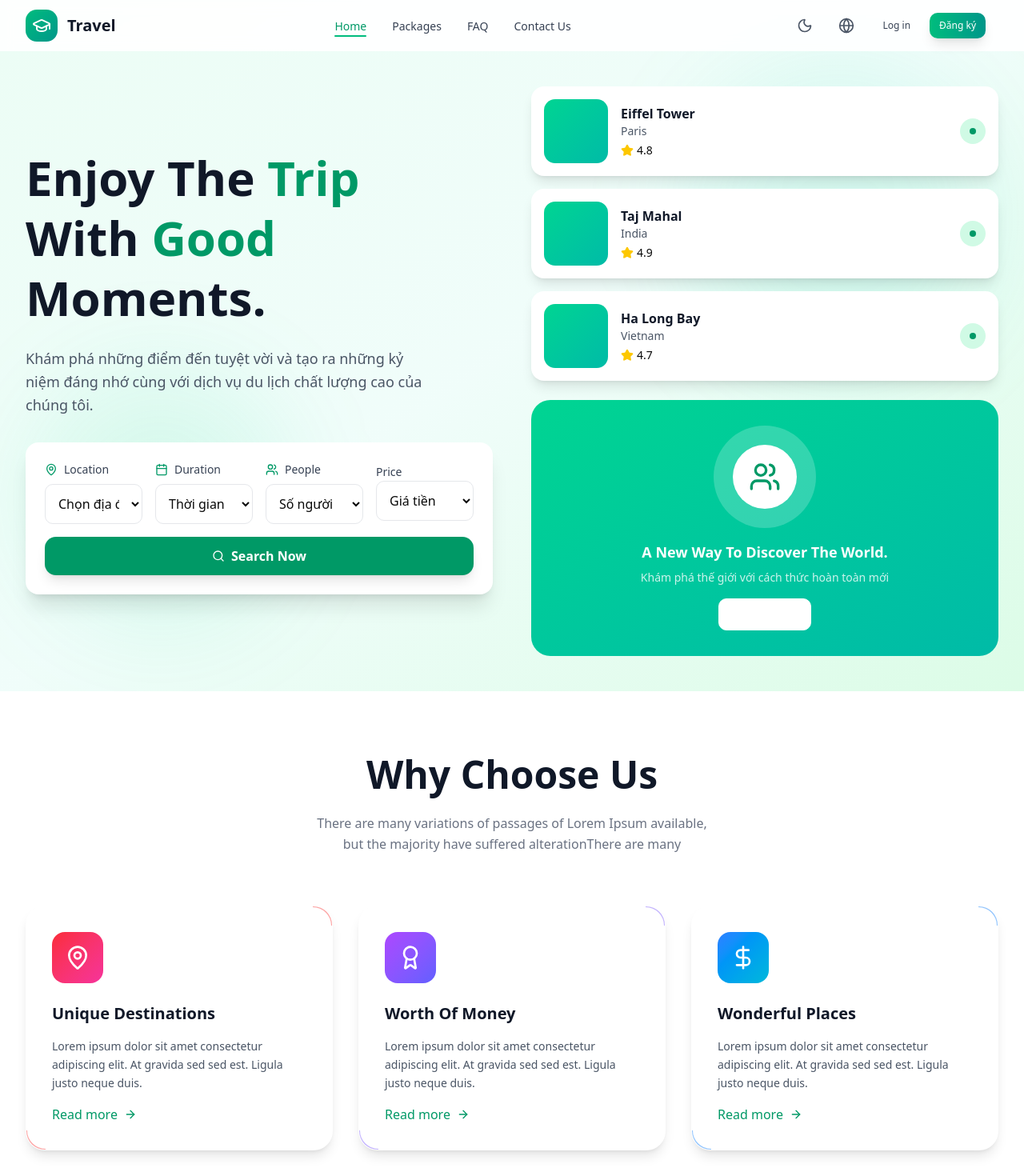
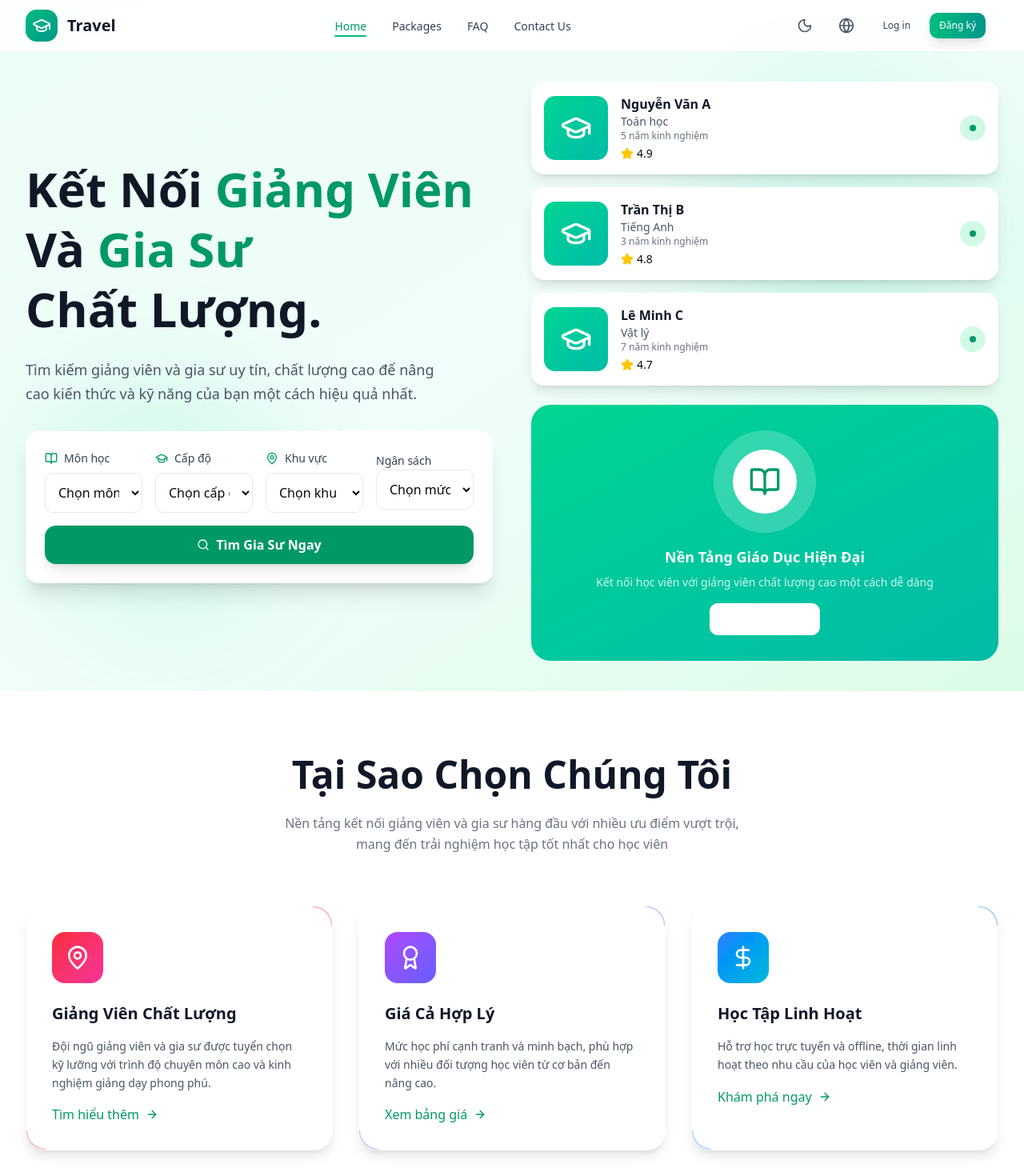
Before and after one commit to nhanbernie/edu-bridge-client, a Next.js app: page / in a window 1280 px wide. Shown: the top 1470 px of the page at 80% size. Built offline with nearby package versions, Linux system fonts and the light colour scheme.

Commit message:
fix: landinpage content

```diff
--- a/src/features/marketing/components/CTASection.tsx
+++ b/src/features/marketing/components/CTASection.tsx
@@ -9,11 +9,11 @@ const CTASection = () => {
 
   const testimonials = [
     {
-      name: "Kevin Andrew",
+      name: "Nguyễn Minh Anh",
       rating: 5,
       comment:
-        "Amazing experience! The service was exceptional and the destinations were breathtaking. Highly recommend for anyone looking for adventure.",
-      avatar: "KA",
+        "Tôi đã tìm được gia sư Toán rất giỏi qua nền tảng này. Con tôi đã cải thiện điểm số đáng kể chỉ sau 2 tháng học.",
+      avatar: "MA",
     },
   ];
 
@@ -41,13 +41,13 @@ const CTASection = () => {
             <div className="space-y-8">
               <div className="space-y-6">
                 <h3 className="text-4xl font-bold text-gray-900 leading-tight">
-                  What Our
+                  Phản Hồi Từ
                   <br />
-                  Happy Customers Says.
+                  Học Viên Của Chúng Tôi.
                 </h3>
                 <p className="text-lg text-gray-600 leading-relaxed">
-                  Hear from our satisfied customers who have experienced amazing journeys with us.
-                  Their stories inspire us to continue providing exceptional service.
+                  Nghe những chia sẻ từ học viên và phụ huynh đã có trải nghiệm tuyệt vời với các
+                  giảng viên và gia sư chất lượng cao của chúng tôi.
                 </p>
               </div>
 
@@ -85,7 +85,7 @@ const CTASection = () => {
                     </div>
                   ))}
                 </div>
-                <span className="text-gray-600 text-sm">+1000 happy customers</span>
+                <span className="text-gray-600 text-sm">+1000 học viên hài lòng</span>
               </div>
             </div>
           </div>
@@ -98,11 +98,11 @@ const CTASection = () => {
           <div className="space-y-8">
             <div className="space-y-4">
               <h3 className="text-3xl lg:text-4xl font-bold text-white">
-                Subscribe for Our Food Update
+                Đăng Ký Nhận Thông Tin Mới Nhất
               </h3>
               <p className="text-white/90 text-lg max-w-2xl mx-auto">
-                Get the latest updates on new destinations, special offers, and travel tips
-                delivered straight to your inbox.
+                Nhận thông tin về giảng viên mới, khóa học đặc biệt và các mẹo học tập hiệu quả được
+                gửi trực tiếp đến email của bạn.
               </p>
             </div>
 
@@ -113,7 +113,7 @@ const CTASection = () => {
                   <Mail className="absolute left-3 top-1/2 transform -translate-y-1/2 w-5 h-5 text-gray-400" />
                   <input
                     type="email"
-                    placeholder="Enter your email here"
+                    placeholder="Nhập email của bạn"
                     value={email}
                     onChange={(e) => setEmail(e.target.value)}
                     className="w-full pl-10 pr-4 py-4 rounded-xl border-0 focus:ring-2 focus:ring-white/50 focus:outline-none"
@@ -123,7 +123,7 @@ const CTASection = () => {
                   size="lg"
                   className="bg-white text-emerald-600 hover:bg-gray-50 font-semibold px-6 py-4 rounded-xl shadow-lg hover:shadow-xl transition-all duration-300"
                 >
-                  Subscribe
+                  Đăng Ký
                 </EBButton>
               </div>
             </div>
@@ -133,25 +133,25 @@ const CTASection = () => {
               <div className="bg-white/10 backdrop-blur-sm rounded-2xl p-6">
                 <div className="grid grid-cols-2 md:grid-cols-4 gap-6 text-white/80 text-sm">
                   <div>
-                    <h4 className="font-semibold text-white mb-2">Travel</h4>
-                    <p>Your trusted travel companion</p>
+                    <h4 className="font-semibold text-white mb-2">EduBridge</h4>
+                    <p>Nền tảng kết nối giáo dục tin cậy</p>
                   </div>
                   <div>
-                    <h4 className="font-semibold text-white mb-2">About Us</h4>
-                    <p>Learn more about our story</p>
+                    <h4 className="font-semibold text-white mb-2">Về Chúng Tôi</h4>
+                    <p>Tìm hiểu câu chuyện của chúng tôi</p>
                   </div>
                   <div>
-                    <h4 className="font-semibold text-white mb-2">Services</h4>
-                    <p>Explore our offerings</p>
+                    <h4 className="font-semibold text-white mb-2">Dịch Vụ</h4>
+                    <p>Khám phá các dịch vụ của chúng tôi</p>
                   </div>
                   <div>
-                    <h4 className="font-semibold text-white mb-2">Company</h4>
-                    <p>Join our mission</p>
+                    <h4 className="font-semibold text-white mb-2">Công Ty</h4>
+                    <p>Tham gia sứ mệnh của chúng tôi</p>
                   </div>
                 </div>
                 <div className="mt-6 pt-6 border-t border-white/20 text-center">
                   <p className="text-white/60 text-sm">
-                    © 2024 Travel Company. All rights reserved.
+                    © 2024 EduBridge. Tất cả quyền được bảo lưu.
                   </p>
                 </div>
               </div>
--- a/src/features/marketing/components/FeatureSection.tsx
+++ b/src/features/marketing/components/FeatureSection.tsx
@@ -95,26 +95,26 @@ const FeatureSection = () => {
   const features = [
     {
       icon: MapPin,
-      title: "Unique Destinations",
+      title: "Giảng Viên Chất Lượng",
       description:
-        "Lorem ipsum dolor sit amet consectetur adipiscing elit. At gravida sed sed est. Ligula justo neque duis.",
-      linkText: "Read more",
+        "Đội ngũ giảng viên và gia sư được tuyển chọn kỹ lưỡng với trình độ chuyên môn cao và kinh nghiệm giảng dạy phong phú.",
+      linkText: "Tìm hiểu thêm",
       iconBg: "bg-gradient-to-br from-red-500 to-pink-500",
     },
     {
       icon: Award,
-      title: "Worth Of Money",
+      title: "Giá Cả Hợp Lý",
       description:
-        "Lorem ipsum dolor sit amet consectetur adipiscing elit. At gravida sed sed est. Ligula justo neque duis.",
-      linkText: "Read more",
+        "Mức học phí cạnh tranh và minh bạch, phù hợp với nhiều đối tượng học viên từ cơ bản đến nâng cao.",
+      linkText: "Xem bảng giá",
       iconBg: "bg-gradient-to-br from-purple-500 to-indigo-500",
     },
     {
       icon: DollarSign,
-      title: "Wonderful Places",
+      title: "Học Tập Linh Hoạt",
       description:
-        "Lorem ipsum dolor sit amet consectetur adipiscing elit. At gravida sed sed est. Ligula justo neque duis.",
-      linkText: "Read more",
+        "Hỗ trợ học trực tuyến và offline, thời gian linh hoạt theo nhu cầu của học viên và giảng viên.",
+      linkText: "Khám phá ngay",
       iconBg: "bg-gradient-to-br from-blue-500 to-cyan-500",
     },
   ];
@@ -124,11 +124,11 @@ const FeatureSection = () => {
       <div className="max-w-7xl mx-auto px-4 sm:px-6 lg:px-8">
         {/* Section Header */}
         <div className="text-center space-y-6 mb-16">
-          <h2 className="text-4xl lg:text-5xl font-bold text-gray-900">Why Choose Us</h2>
+          <h2 className="text-4xl lg:text-5xl font-bold text-gray-900">Tại Sao Chọn Chúng Tôi</h2>
           <p className="text-gray-500 max-w-2xl mx-auto leading-relaxed">
-            There are many variations of passages of Lorem Ipsum available,
+            Nền tảng kết nối giảng viên và gia sư hàng đầu với nhiều ưu điểm vượt trội,
             <br />
-            but the majority have suffered alterationThere are many
+            mang đến trải nghiệm học tập tốt nhất cho học viên
           </p>
         </div>
 
--- a/src/features/marketing/components/HeroSection.tsx
+++ b/src/features/marketing/components/HeroSection.tsx
@@ -1,21 +1,21 @@
 "use client";
 
 import React, { useState } from "react";
-import { MapPin, Calendar, Users, Search, Star } from "lucide-react";
+import { MapPin, BookOpen, Search, Star, GraduationCap } from "lucide-react";
 import EBButton from "@/components/common/EBButton";
 
 const HeroSection = () => {
   const [searchForm, setSearchForm] = useState({
+    subject: "",
+    level: "",
     location: "",
-    duration: "",
-    people: "",
-    price: "",
+    budget: "",
   });
 
-  const destinations = [
-    { name: "Eiffel Tower", location: "Paris", rating: 4.8, image: "/api/placeholder/300/200" },
-    { name: "Taj Mahal", location: "India", rating: 4.9, image: "/api/placeholder/300/200" },
-    { name: "Ha Long Bay", location: "Vietnam", rating: 4.7, image: "/api/placeholder/300/200" },
+  const tutors = [
+    { name: "Nguyễn Văn A", subject: "Toán học", rating: 4.9, experience: "5 năm kinh nghiệm" },
+    { name: "Trần Thị B", subject: "Tiếng Anh", rating: 4.8, experience: "3 năm kinh nghiệm" },
+    { name: "Lê Minh C", subject: "Vật lý", rating: 4.7, experience: "7 năm kinh nghiệm" },
   ];
 
   return (
@@ -33,15 +33,15 @@ const HeroSection = () => {
             <div className="space-y-8">
               <div className="space-y-6">
                 <h1 className="text-5xl lg:text-6xl font-bold text-gray-900 leading-tight">
-                  Enjoy The <span className="text-emerald-600">Trip</span>
+                  Kết Nối <span className="text-emerald-600">Giảng Viên</span>
                   <br />
-                  With <span className="text-emerald-600">Good</span>
+                  Và <span className="text-emerald-600">Gia Sư</span>
                   <br />
-                  Moments.
+                  Chất Lượng.
                 </h1>
                 <p className="text-lg text-gray-600 leading-relaxed max-w-lg">
-                  Khám phá những điểm đến tuyệt vời và tạo ra những kỷ niệm đáng nhớ cùng với dịch
-                  vụ du lịch chất lượng cao của chúng tôi.
+                  Tìm kiếm giảng viên và gia sư uy tín, chất lượng cao để nâng cao kiến thức và kỹ
+                  năng của bạn một cách hiệu quả nhất.
                 </p>
               </div>
 
@@ -50,66 +50,70 @@ const HeroSection = () => {
                 <div className="grid grid-cols-2 lg:grid-cols-4 gap-4">
                   <div className="space-y-2">
                     <label className="text-sm font-medium text-gray-700 flex items-center gap-2">
+                      <BookOpen className="w-4 h-4 text-emerald-600" />
+                      Môn học
+                    </label>
+                    <select
+                      className="w-full p-3 border border-gray-200 rounded-lg focus:ring-2 focus:ring-emerald-500 focus:border-transparent"
+                      value={searchForm.subject}
+                      onChange={(e) => setSearchForm({ ...searchForm, subject: e.target.value })}
+                    >
+                      <option value="">Chọn môn học</option>
+                      <option value="math">Toán học</option>
+                      <option value="english">Tiếng Anh</option>
+                      <option value="physics">Vật lý</option>
+                      <option value="chemistry">Hóa học</option>
+                      <option value="biology">Sinh học</option>
+                    </select>
+                  </div>
+
+                  <div className="space-y-2">
+                    <label className="text-sm font-medium text-gray-700 flex items-center gap-2">
+                      <GraduationCap className="w-4 h-4 text-emerald-600" />
+                      Cấp độ
+                    </label>
+                    <select
+                      className="w-full p-3 border border-gray-200 rounded-lg focus:ring-2 focus:ring-emerald-500 focus:border-transparent"
+                      value={searchForm.level}
+                      onChange={(e) => setSearchForm({ ...searchForm, level: e.target.value })}
+                    >
+                      <option value="">Chọn cấp độ</option>
+                      <option value="elementary">Tiểu học</option>
+                      <option value="middle">THCS</option>
+                      <option value="high">THPT</option>
+                      <option value="university">Đại học</option>
+                    </select>
+                  </div>
+
+                  <div className="space-y-2">
+                    <label className="text-sm font-medium text-gray-700 flex items-center gap-2">
                       <MapPin className="w-4 h-4 text-emerald-600" />
-                      Location
+                      Khu vực
                     </label>
                     <select
                       className="w-full p-3 border border-gray-200 rounded-lg focus:ring-2 focus:ring-emerald-500 focus:border-transparent"
                       value={searchForm.location}
                       onChange={(e) => setSearchForm({ ...searchForm, location: e.target.value })}
                     >
-                      <option value="">Chọn địa điểm</option>
-                      <option value="paris">Paris</option>
-                      <option value="india">India</option>
-                      <option value="vietnam">Vietnam</option>
+                      <option value="">Chọn khu vực</option>
+                      <option value="hanoi">Hà Nội</option>
+                      <option value="hcm">TP.HCM</option>
+                      <option value="danang">Đà Nẵng</option>
+                      <option value="online">Online</option>
                     </select>
                   </div>
 
                   <div className="space-y-2">
-                    <label className="text-sm font-medium text-gray-700 flex items-center gap-2">
-                      <Calendar className="w-4 h-4 text-emerald-600" />
-                      Duration
-                    </label>
+                    <label className="text-sm font-medium text-gray-700">Ngân sách</label>
                     <select
                       className="w-full p-3 border border-gray-200 rounded-lg focus:ring-2 focus:ring-emerald-500 focus:border-transparent"
-                      value={searchForm.duration}
-                      onChange={(e) => setSearchForm({ ...searchForm, duration: e.target.value })}
+                      value={searchForm.budget}
+                      onChange={(e) => setSearchForm({ ...searchForm, budget: e.target.value })}
                     >
-                      <option value="">Thời gian</option>
-                      <option value="3-days">3 ngày</option>
-                      <option value="7-days">7 ngày</option>
-                      <option value="14-days">14 ngày</option>
-                    </select>
-                  </div>
-
-                  <div className="space-y-2">
-                    <label className="text-sm font-medium text-gray-700 flex items-center gap-2">
-                      <Users className="w-4 h-4 text-emerald-600" />
-                      People
-                    </label>
-                    <select
-                      className="w-full p-3 border border-gray-200 rounded-lg focus:ring-2 focus:ring-emerald-500 focus:border-transparent"
-                      value={searchForm.people}
-                      onChange={(e) => setSearchForm({ ...searchForm, people: e.target.value })}
-                    >
-                      <option value="">Số người</option>
-                      <option value="1">1 người</option>
-                      <option value="2">2 người</option>
-                      <option value="4">4 người</option>
-                    </select>
-                  </div>
-
-                  <div className="space-y-2">
-                    <label className="text-sm font-medium text-gray-700">Price</label>
-                    <select
-                      className="w-full p-3 border border-gray-200 rounded-lg focus:ring-2 focus:ring-emerald-500 focus:border-transparent"
-                      value={searchForm.price}
-                      onChange={(e) => setSearchForm({ ...searchForm, price: e.target.value })}
-                    >
-                      <option value="">Giá tiền</option>
-                      <option value="budget">Tiết kiệm</option>
-                      <option value="mid">Trung bình</option>
-                      <option value="luxury">Cao cấp</option>
+                      <option value="">Chọn mức giá</option>
+                      <option value="100-200">100k - 200k/buổi</option>
+                      <option value="200-500">200k - 500k/buổi</option>
+                      <option value="500+">Trên 500k/buổi</option>
                     </select>
                   </div>
                 </div>
@@ -120,29 +124,32 @@ const HeroSection = () => {
                   icon={Search}
                   iconPosition="left"
                 >
-                  Search Now
+                  Tìm Gia Sư Ngay
                 </EBButton>
               </div>
             </div>
 
-            {/* Right Content - Destinations */}
+            {/* Right Content - Top Tutors */}
             <div className="space-y-6">
               <div className="grid gap-4">
-                {destinations.map((dest, index) => (
+                {tutors.map((tutor, index) => (
                   <div
                     key={index}
                     className="bg-white rounded-2xl shadow-lg overflow-hidden hover:shadow-xl transition-shadow duration-300"
                   >
                     <div className="flex items-center p-4 gap-4">
                       <div className="w-20 h-20 bg-gray-200 rounded-xl overflow-hidden flex-shrink-0">
-                        <div className="w-full h-full bg-gradient-to-br from-emerald-400 to-teal-500"></div>
+                        <div className="w-full h-full bg-gradient-to-br from-emerald-400 to-teal-500 flex items-center justify-center">
+                          <GraduationCap className="w-10 h-10 text-white" />
+                        </div>
                       </div>
                       <div className="flex-1">
-                        <h3 className="font-semibold text-gray-900">{dest.name}</h3>
-                        <p className="text-gray-600 text-sm">{dest.location}</p>
+                        <h3 className="font-semibold text-gray-900">{tutor.name}</h3>
+                        <p className="text-gray-600 text-sm">{tutor.subject}</p>
+                        <p className="text-gray-500 text-xs">{tutor.experience}</p>
                         <div className="flex items-center gap-1 mt-1">
                           <Star className="w-4 h-4 text-yellow-400 fill-current" />
-                          <span className="text-sm font-medium">{dest.rating}</span>
+                          <span className="text-sm font-medium">{tutor.rating}</span>
                         </div>
                       </div>
                       <div className="w-8 h-8 bg-emerald-100 rounded-full flex items-center justify-center">
@@ -153,25 +160,25 @@ const HeroSection = () => {
                 ))}
               </div>
 
-              {/* Traveler Image */}
+              {/* Education Platform */}
               <div className="relative">
                 <div className="bg-gradient-to-br from-emerald-400 to-teal-500 rounded-3xl p-8 text-center">
                   <div className="w-32 h-32 bg-white/20 rounded-full mx-auto mb-4 flex items-center justify-center">
                     <div className="w-20 h-20 bg-white rounded-full flex items-center justify-center">
-                      <Users className="w-10 h-10 text-emerald-600" />
+                      <BookOpen className="w-10 h-10 text-emerald-600" />
                     </div>
                   </div>
                   <h3 className="text-white font-semibold text-lg mb-2">
-                    A New Way To Discover The World.
+                    Nền Tảng Giáo Dục Hiện Đại
                   </h3>
                   <p className="text-white/80 text-sm mb-4">
-                    Khám phá thế giới với cách thức hoàn toàn mới
+                    Kết nối học viên với giảng viên chất lượng cao một cách dễ dàng
                   </p>
                   <EBButton
                     variant="outline"
                     className="border-white text-white hover:bg-white hover:text-emerald-600"
                   >
-                    Explore Now
+                    Khám Phá Ngay
                   </EBButton>
                 </div>
               </div>
```
